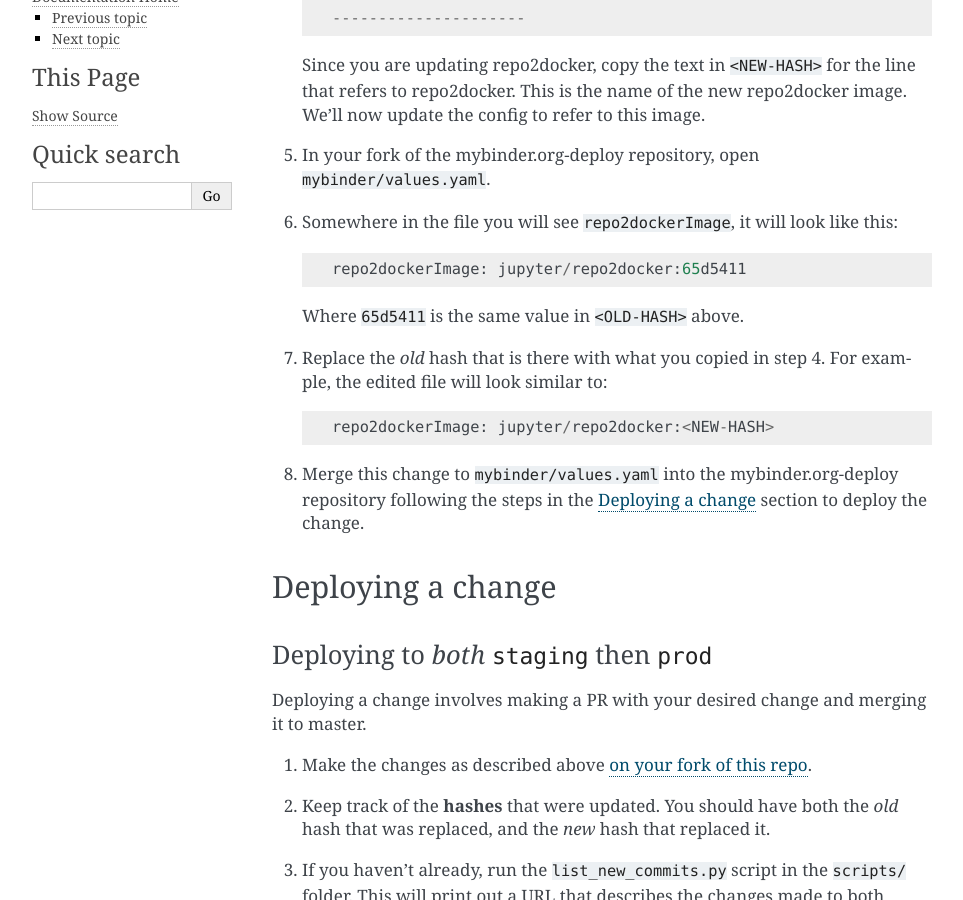
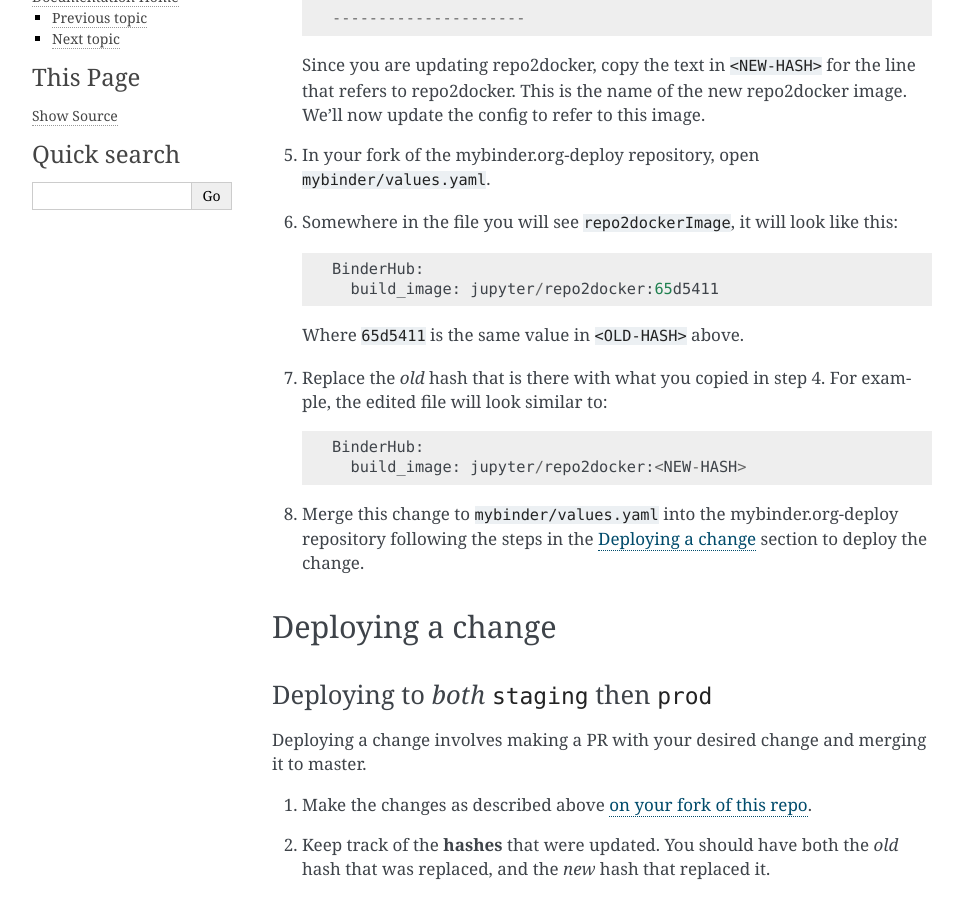
Before and after one commit to jupyterhub/mybinder.org-deploy, a Sphinx documentation site: the page built from docs/source/deployment/how.md, in a window 1280 px wide and 900 px high, scrolled down 2285 px. Shown: the whole window, without its empty margins (148-1111 px from the left). Built offline with Sphinx 7.4.7, drawn with Linux system fonts in a browser that asks for light colours; some of the changed lines change nothing that is shown.

Commit message:
bumping r2d

```diff
--- a/docs/source/deployment/how.md
+++ b/docs/source/deployment/how.md
@@ -99,14 +99,16 @@
 6. Somewhere in the file you will see `repo2dockerImage`, it will look like
    this:
 
-       repo2dockerImage: jupyter/repo2docker:65d5411
+       BinderHub:
+         build_image: jupyter/repo2docker:65d5411
 
    Where `65d5411` is the same value in `<OLD-HASH>` above.
 
 7. Replace the *old* hash that is there with what you copied in step 4.
    For example, the edited file will look similar to:
 
-       repo2dockerImage: jupyter/repo2docker:<NEW-HASH>
+       BinderHub:
+         build_image: jupyter/repo2docker:<NEW-HASH>
 
 8. Merge this change to `mybinder/values.yaml` into the mybinder.org-deploy
    repository following the steps in the [Deploying a change](#deploying-a-change) section
```
Also changed, not shown: 1 other file.
